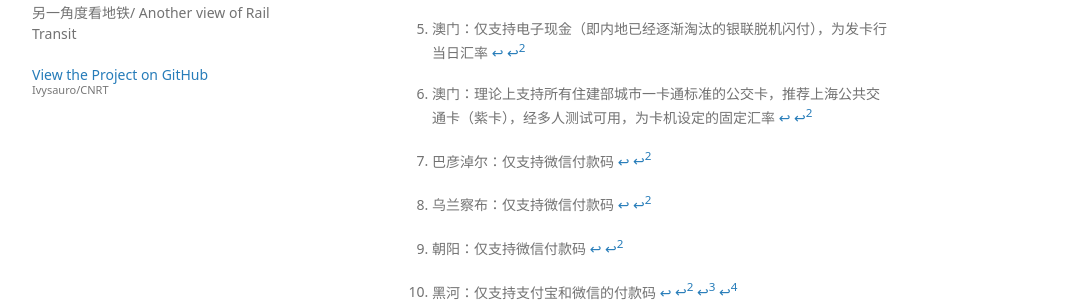
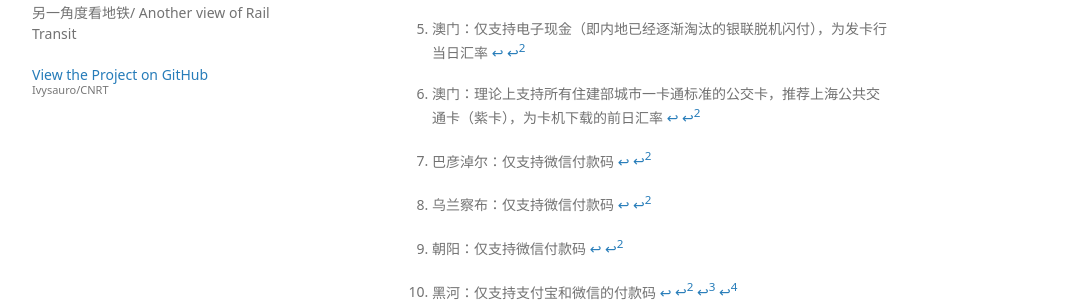
Before and after one commit to Ivysauro/CNRT, a Jekyll site: the page built from data/Bus Pay.md, in a window 1280 px wide and 900 px high, scrolled down 66982 px. Shown: the part 176-478 px from the top of the window, without its empty margins (178-1249 px from the left). Built offline with Jekyll 4.4.1, drawn with Linux system fonts in a browser that asks for light colours; some web fonts are replaced; our own code applies the rules of GitHub Pages for plain Markdown files; a script that is not in the unit is left out.

Commit message:
🍊更新澳门备注

```diff
--- a/data/Bus Pay.md
+++ b/data/Bus Pay.md
@@ -1007,7 +1007,7 @@
 [^kr]: 克拉玛依：仅部分线路支持支付宝、微信和银联的付款码
 [^hk]: 香港：仅支持AlipayHk（即支付宝香港版）
 [^mo]: 澳门：仅支持电子现金（即内地已经逐渐淘汰的银联脱机闪付），为发卡行当日汇率
-[^mo2]: 澳门：理论上支持所有住建部城市一卡通标准的公交卡，推荐上海公共交通卡（紫卡），经多人测试可用，为卡机设定的固定汇率
+[^mo2]: 澳门：理论上支持所有住建部城市一卡通标准的公交卡，推荐上海公共交通卡（紫卡），为卡机下载的前日汇率
 
 [^az]: 阿拉善左旗：巴彦浩特公交仅支持支付宝和微信的付款码
 [^jgdq]: 加格达奇：银联云闪付和银联付款码仅支持建设银行
```
